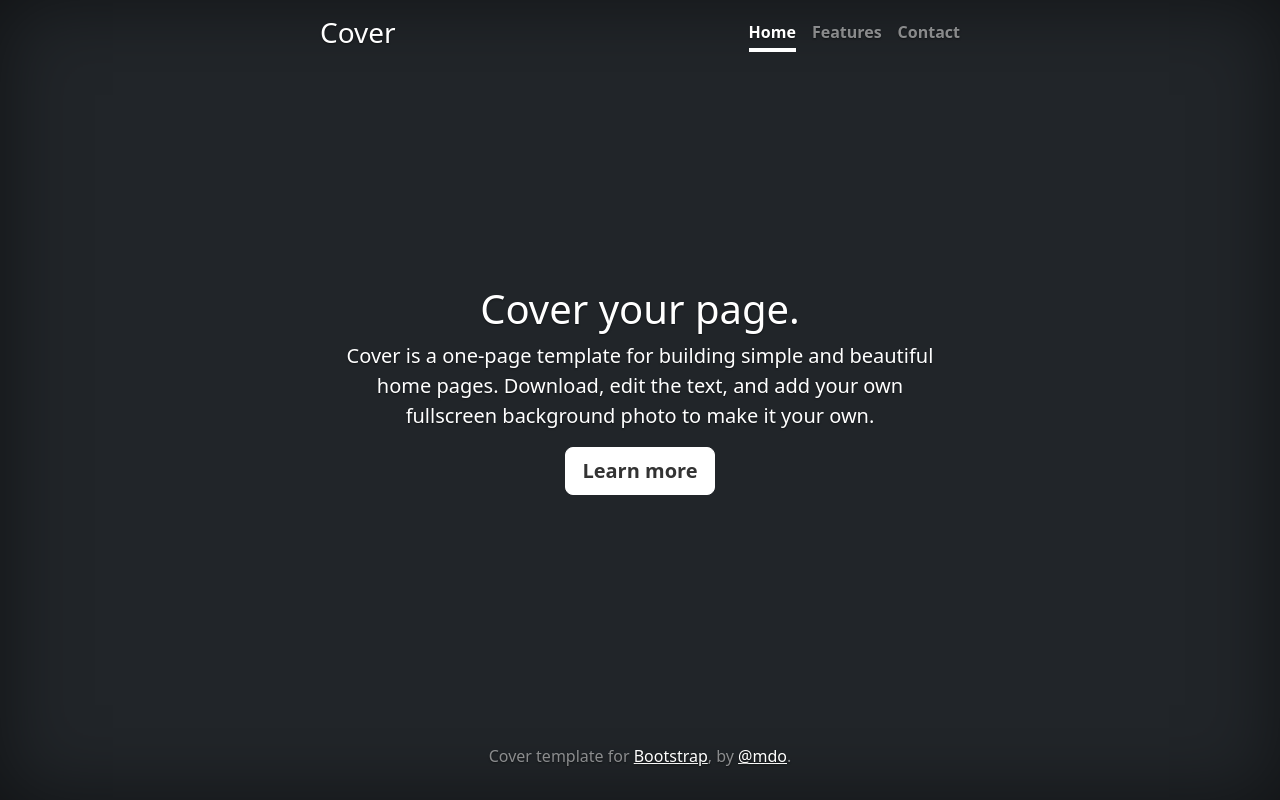
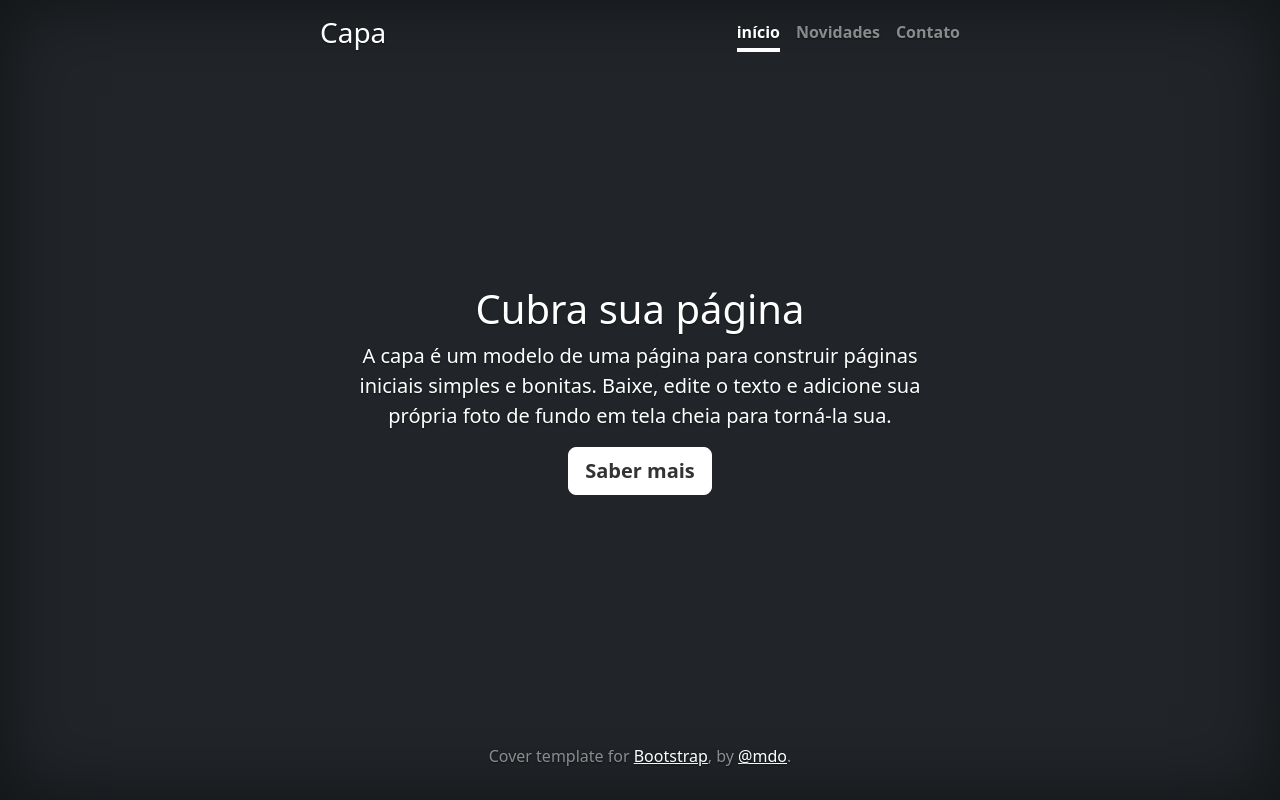
Before and after one commit to MaferCastilho/portfolio-pessoal, a plain HTML site: page index.html in a window 1280 px wide. Drawn offline with nearby package versions, Linux system fonts and the light colour scheme.

Commit message:
Traduz página principal e adicionei icon.

```diff
--- a/index.html
+++ b/index.html
@@ -6,11 +6,10 @@
     <meta name="description" content="">
     <meta name="author" content="Mark Otto, Jacob Thornton, and Bootstrap contributors">
     <meta name="generator" content="Hugo 0.84.0">
-    <title>Cover Template · Bootstrap v5.0</title>
+    <title>Modelo de Capa · Bootstrap v5.0</title>
     <link href="https://cdn.jsdelivr.net/npm/bootstrap@5.3.1/dist/css/bootstrap.min.css" rel="stylesheet" integrity="sha384-4bw+/aepP/YC94hEpVNVgiZdgIC5+VKNBQNGCHeKRQN+PtmoHDEXuppvnDJzQIu9" crossorigin="anonymous">
     <link rel="canonical" href="https://getbootstrap.com/docs/5.0/examples/cover/">
-
-
+    <link rel="shortcut icon" href="nuvem.png" type="image/x-icon">
 
     <!-- Bootstrap core CSS -->
 <link href="../assets/dist/css/bootstrap.min.css" rel="stylesheet">
@@ -39,20 +38,20 @@
 <div class="cover-container d-flex w-100 h-100 p-3 mx-auto flex-column">
   <header class="mb-auto">
     <div>
-      <h3 class="float-md-start mb-0">Cover</h3>
+      <h3 class="float-md-start mb-0">Capa</h3>
       <nav class="nav nav-masthead justify-content-center float-md-end">
-        <a class="nav-link active" aria-current="page" href="#">Home</a>
-        <a class="nav-link" href="#">Features</a>
-        <a class="nav-link" href="#">Contact</a>
+        <a class="nav-link active" aria-current="page" href="#">início</a>
+        <a class="nav-link" href="#">Novidades</a>
+        <a class="nav-link" href="#">Contato</a>
       </nav>
     </div>
   </header>
 
   <main class="px-3">
-    <h1>Cover your page.</h1>
-    <p class="lead">Cover is a one-page template for building simple and beautiful home pages. Download, edit the text, and add your own fullscreen background photo to make it your own.</p>
+    <h1>Cubra sua página</h1>
+    <p class="lead">A capa é um modelo de uma página para construir páginas iniciais simples e bonitas. Baixe, edite o texto e adicione sua própria foto de fundo em tela cheia para torná-la sua.</p>
     <p class="lead">
-      <a href="#" class="btn btn-lg btn-secondary fw-bold border-white bg-white">Learn more</a>
+      <a href="#" class="btn btn-lg btn-secondary fw-bold border-white bg-white">Saber mais</a>
     </p>
   </main>
 
```
Also changed, not shown: Instagram_icon.png.webp (added), nuvem.png (added).
